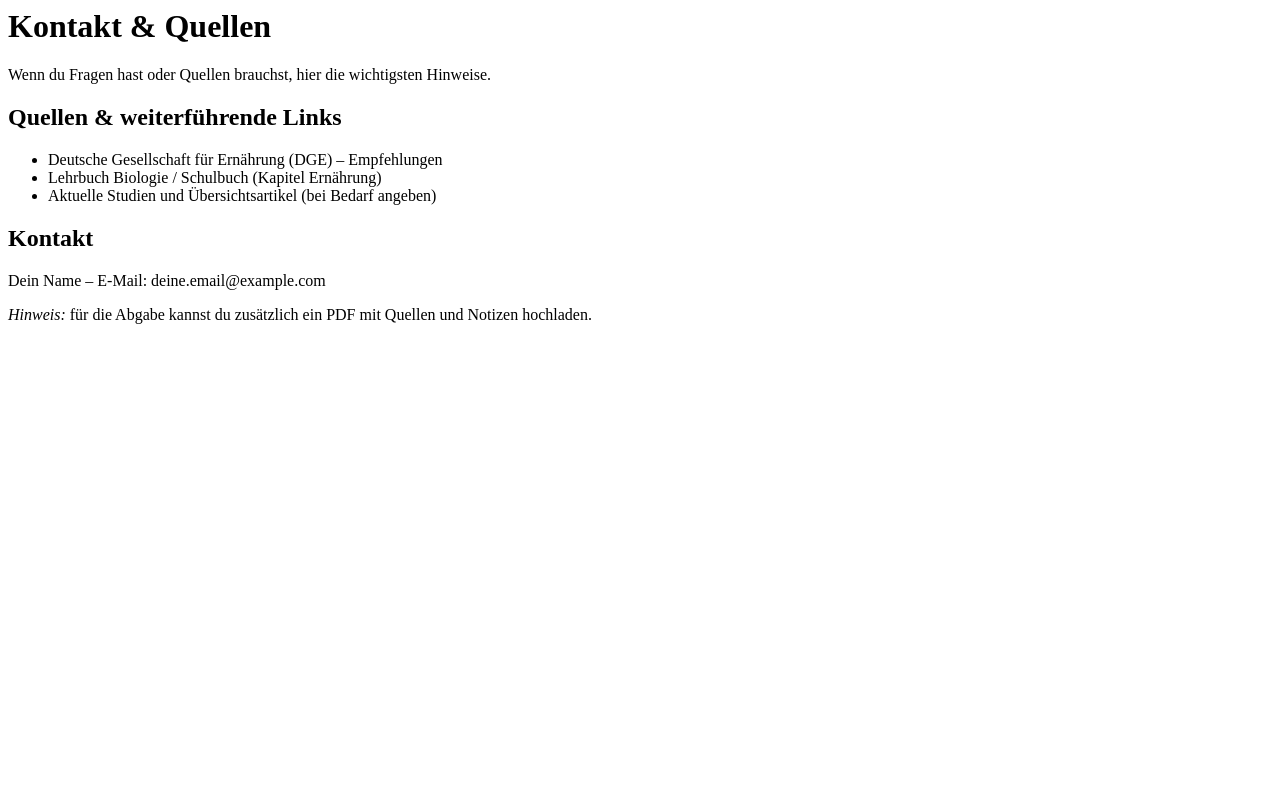
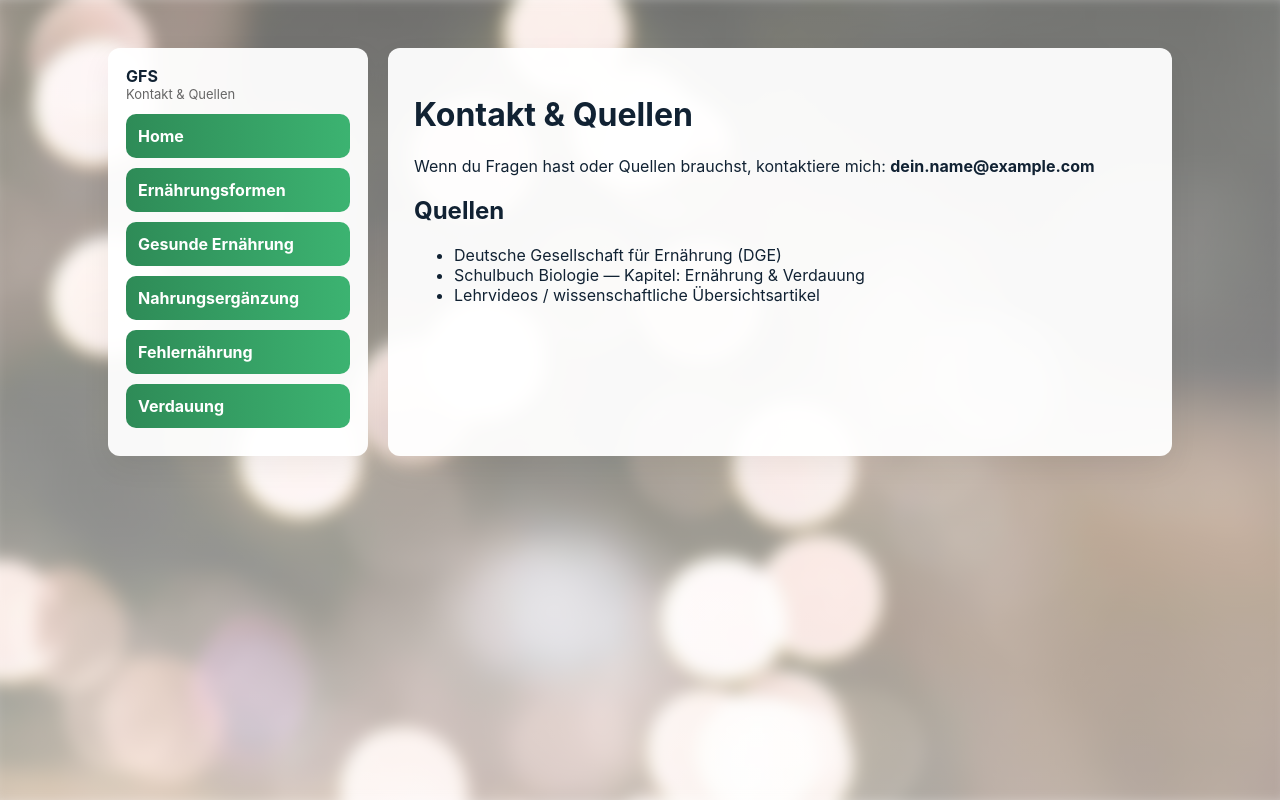
Before and after one commit to gfsbio2025/GfsBio, a plain HTML site: page kontakt.html in a window 1280 px wide. Drawn offline with Linux system fonts and the light colour scheme.

Commit message:
kontakt.html

```diff
--- a/kontakt.html
+++ b/kontakt.html
@@ -1,15 +1,50 @@
-<h1>Kontakt & Quellen</h1>
+<!doctype html>
+<html lang="de">
+<head><meta charset="utf-8"><meta name="viewport" content="width=device-width,initial-scale=1">
+<title>Kontakt & Quellen — GFS</title>
+<style>
+:root{--accent:#2e8b57;--card:rgba(255,255,255,0.95);--muted:#666}
+*{box-sizing:border-box} body{margin:0;font-family:Inter,Arial,sans-serif;color:#123;background:#f7f7f7}
+.bg{position:fixed;inset:0;background:url('assets/background.jpg') center/cover no-repeat;filter:blur(8px);transform:scale(1.02);z-index:-2}
+.overlay{position:fixed;inset:0;background:linear-gradient(rgba(255,255,255,0.4),rgba(255,255,255,0.6));z-index:-1}
+.container{max-width:1100px;margin:30px auto;display:grid;grid-template-columns:260px 1fr;gap:20px;padding:18px}
+.sidebar{background:var(--card);padding:18px;border-radius:12px;height:calc(100vh-80px);box-shadow:0 10px 30px rgba(0,0,0,0.06);overflow:auto}
+.nav-btn{display:block;padding:12px;border-radius:10px;background:linear-gradient(90deg,var(--accent),#3cb371);color:#fff;text-decoration:none;font-weight:700;margin-bottom:10px}
+.content{background:var(--card);padding:26px;border-radius:12px;box-shadow:0 12px 30px rgba(0,0,0,0.06);min-height:calc(100vh-80px);overflow:auto}
+.section-img{max-width:60%;display:block;margin:18px auto;border-radius:12px}
+@media(max-width:900px){.container{grid-template-columns:1fr;padding:12px}}
+</style>
+</head>
+<body>
+<div class="bg"></div><div class="overlay"></div>
+<div class="container">
+  <aside class="sidebar">
+    <div style="display:flex;gap:12px;align-items:center;margin-bottom:12px">
+      <img src="assets/header-fruits.jpg" alt="" onerror="this.style.display='none'">
+      <div><strong>GFS</strong><div style="color:var(--muted);font-size:13px">Kontakt & Quellen</div></div>
+    </div>
 
-<p>Wenn du Fragen hast oder Quellen brauchst, hier die wichtigsten Hinweise.</p>
+    <a class="nav-btn" href="index.html">Home</a>
+    <a class="nav-btn" href="ernaehrungsformen.html">Ernährungsformen</a>
+    <a class="nav-btn" href="gesundeErnaehrung.html">Gesunde Ernährung</a>
+    <a class="nav-btn" href="nahrungsergaenzung.html">Nahrungsergänzung</a>
+    <a class="nav-btn" href="fehlernaehrung.html">Fehlernährung</a>
+    <a class="nav-btn" href="verdauung.html">Verdauung</a>
+  </aside>
 
-<h2>Quellen & weiterführende Links</h2>
-<ul>
-  <li>Deutsche Gesellschaft für Ernährung (DGE) – Empfehlungen</li>
-  <li>Lehrbuch Biologie / Schulbuch (Kapitel Ernährung)</li>
-  <li>Aktuelle Studien und Übersichtsartikel (bei Bedarf angeben)</li>
-</ul>
+  <main class="content">
+    <h1>Kontakt & Quellen</h1>
+    <p>Wenn du Fragen hast oder Quellen brauchst, kontaktiere mich: <strong>dein.name@example.com</strong></p>
 
-<h2>Kontakt</h2>
-<p>Dein Name – E-Mail: deine.email@example.com</p>
+    <h2>Quellen</h2>
+    <ul>
+      <li>Deutsche Gesellschaft für Ernährung (DGE)</li>
+      <li>Schulbuch Biologie — Kapitel: Ernährung & Verdauung</li>
+      <li>Lehrvideos / wissenschaftliche Übersichtsartikel</li>
+    </ul>
 
-<p><em>Hinweis:</em> für die Abgabe kannst du zusätzlich ein PDF mit Quellen und Notizen hochladen.</p>
+    <img class="section-img" src="assets/kontakt.jpg" alt="Kontakt" onerror="this.style.display='none'">
+  </main>
+</div>
+</body>
+</html>
```
